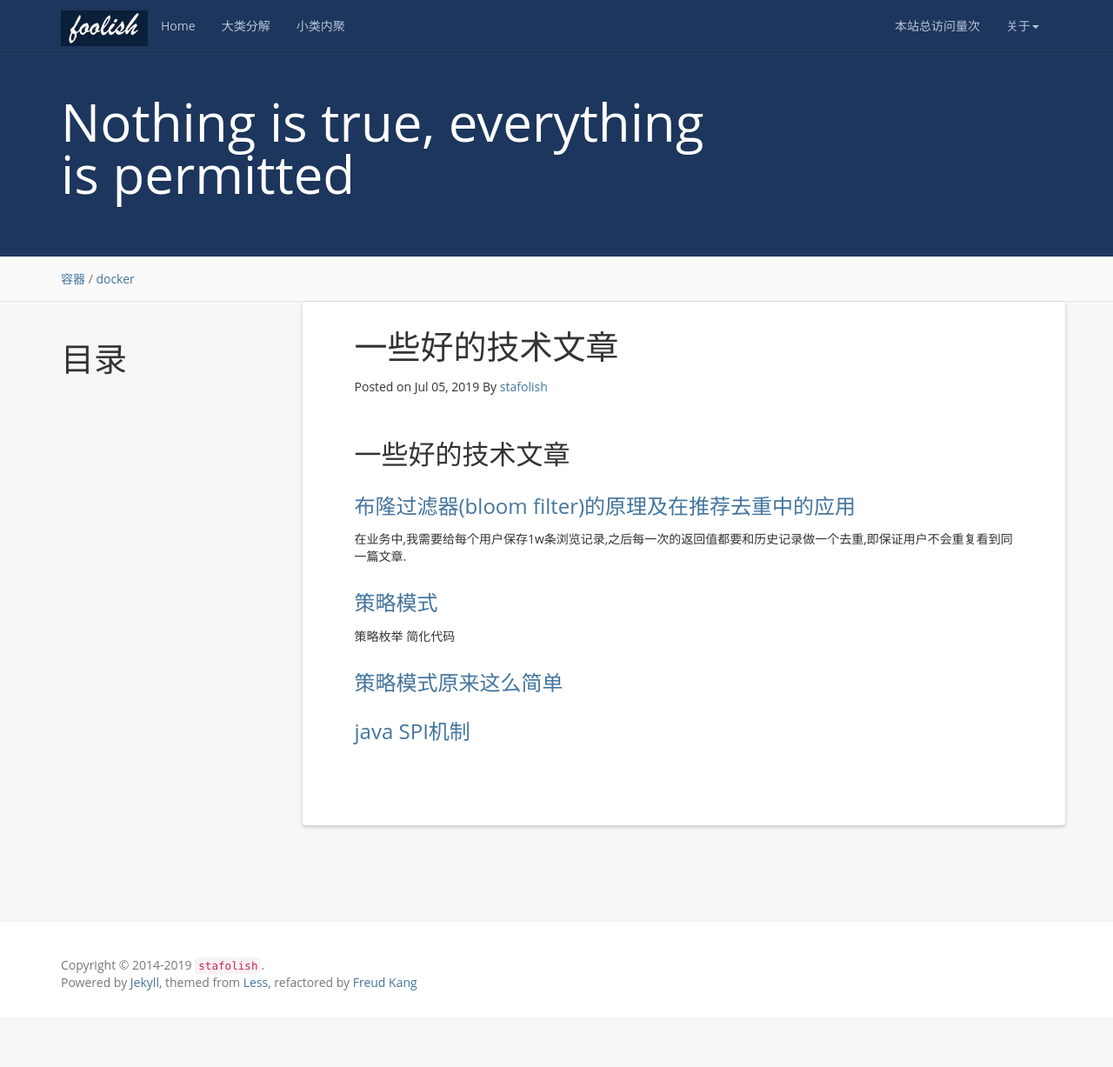
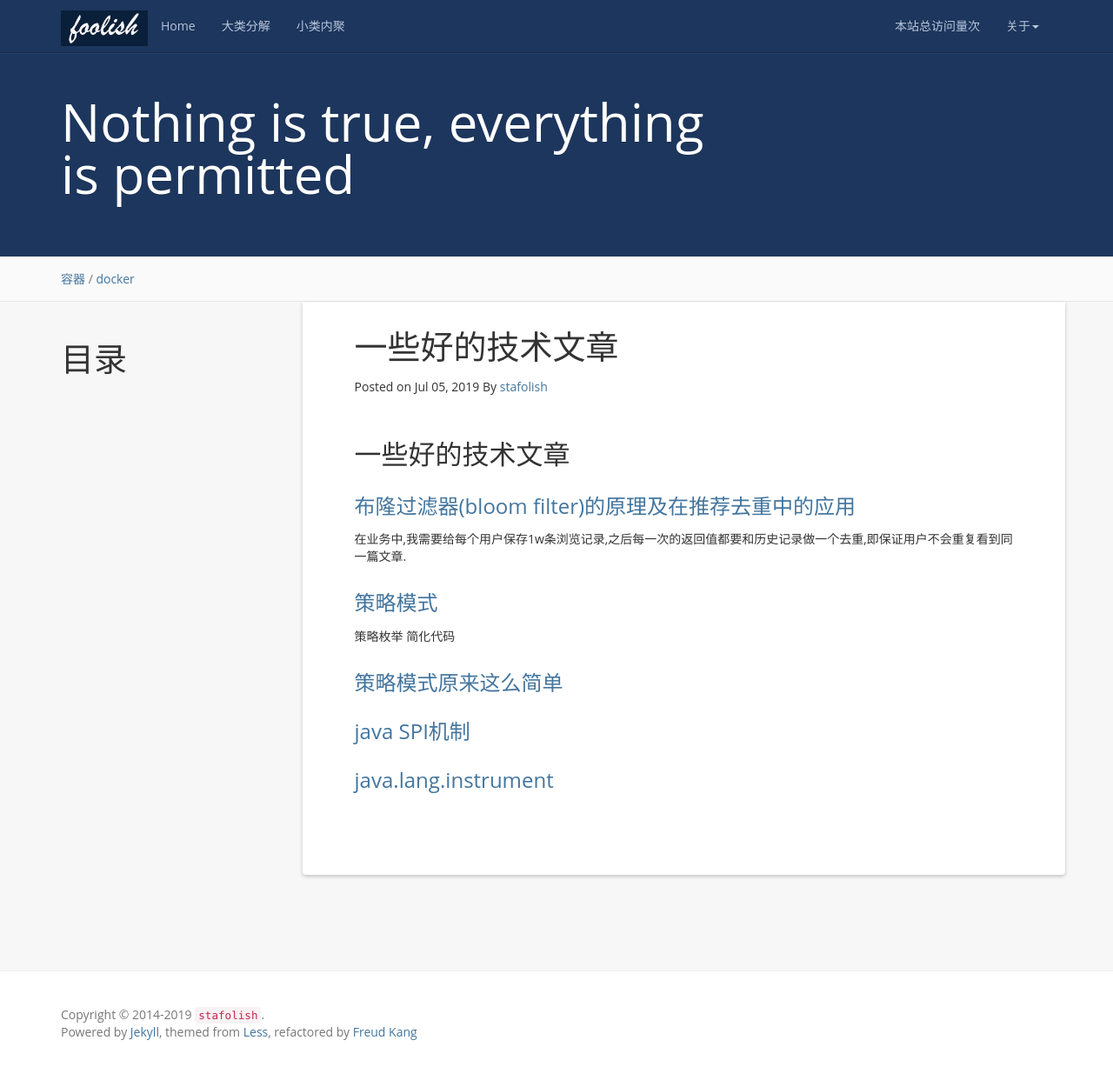
Before and after one commit to stafolish/stafolish.github.io, a Jekyll site: the page built from _posts/2019-07-05-一些好的技术文章.md, in a window 1280 px wide and 1227 px high. Shown: the whole window at 87% size. Built offline with Jekyll 4.4.1, drawn with Linux system fonts in a browser that asks for light colours; nearby versions of some CDN libraries; a script that is not in the unit is left out; comment, search, counter and statistics services are not loaded.

Commit message:
Update 2019-07-05-一些好的技术文章.md

```diff
--- a/_posts/2019-07-05-一些好的技术文章.md
+++ b/_posts/2019-07-05-一些好的技术文章.md
@@ -20,3 +20,5 @@ tag: docker
 ### [策略模式原来这么简单](http://www.imooc.com/article/270302)
 
 ### [java SPI机制](https://www.jianshu.com/p/46b42f7f593c)
+
+### [java.lang.instrument](https://blog.csdn.net/GV7lZB0y87u7C/article/details/79860776)
```
